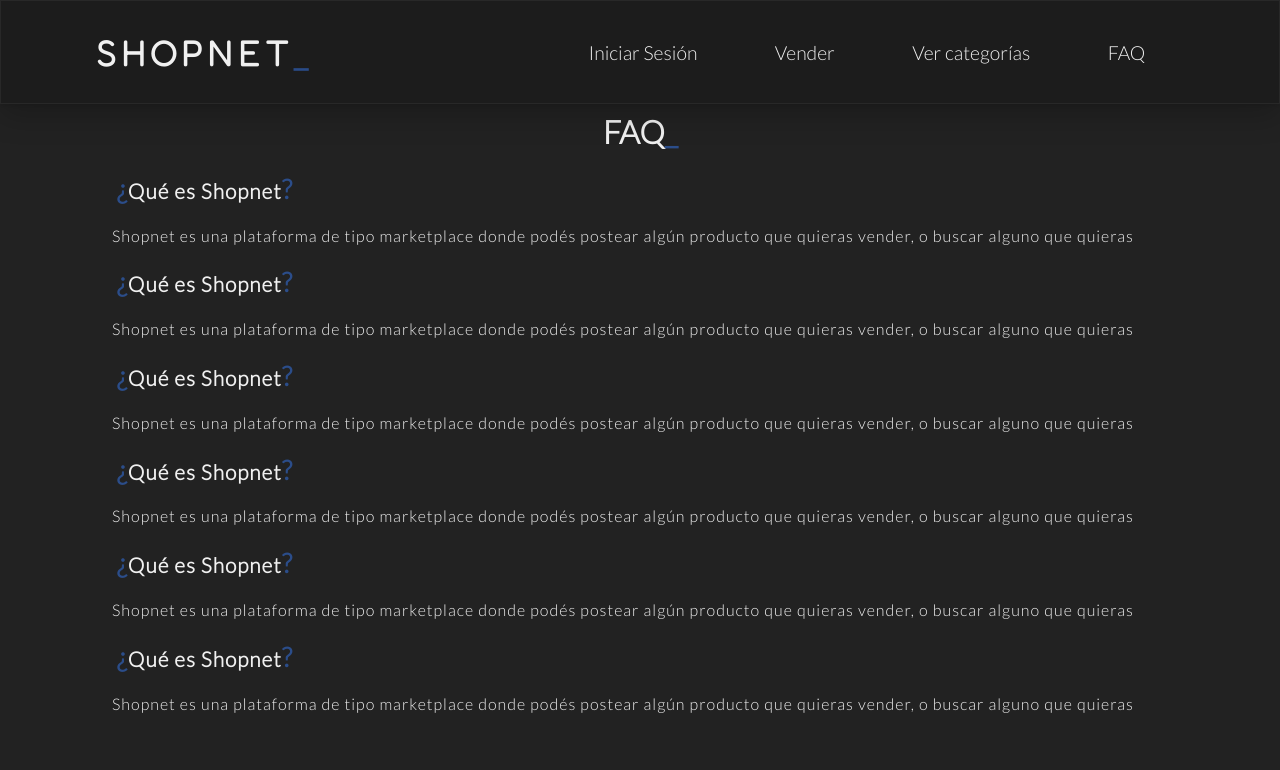
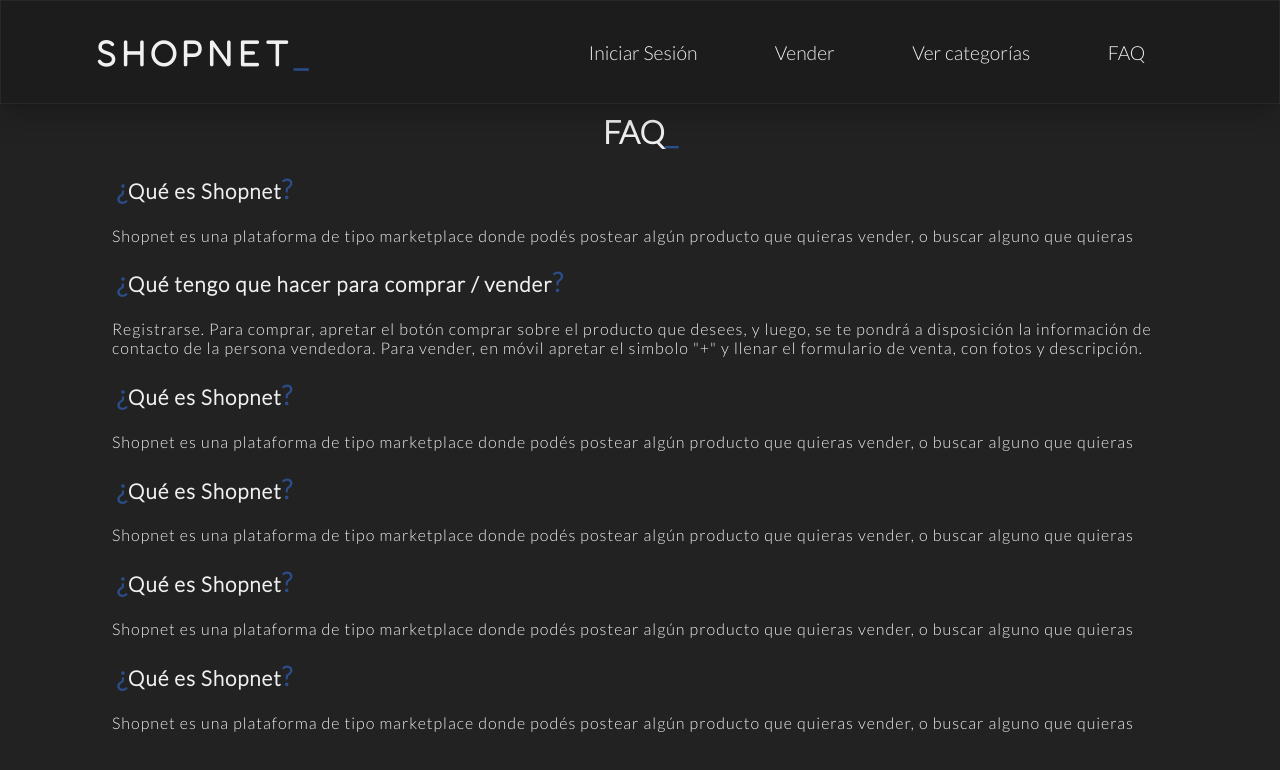
Before and after one commit to alejandroacd/shopnet, a React (Create React App) app in the folder client/: page /faq in a window 1280 px wide. Shown: the top 770 px of the page. Built offline with nearby package versions, Linux system fonts and the light colour scheme.

Commit message:
Changes of navigation menu

```diff
--- a/client/src/components/FAQ/Faq.css
+++ b/client/src/components/FAQ/Faq.css
@@ -1,7 +1,8 @@
 .faq_container {
-    height: 70vh;
+    height:70vh;
     position: relative;
     top:7em;
+    margin-bottom: 50em;
 }
 
 .faq_container h1 {
@@ -17,7 +18,8 @@
     width: 85%;
     margin: 0 auto;
     color: var(--primary);
-    margin-top:1em;
+    margin-top:0.5em;
+
 }
 
 .faq_box .question {
--- a/client/src/components/FAQ/Faq.js
+++ b/client/src/components/FAQ/Faq.js
@@ -17,9 +17,9 @@
 
             <div className='faq_box'>
                 <p className='question'> <span className='blue'>¿</span>
-                      Qué es Shopnet
+                      Qué tengo que hacer para comprar / vender
                  <span className='blue'>?</span> </p>
-                <p className='answer'> Shopnet es una plataforma de tipo marketplace donde podés postear algún producto que quieras vender, o buscar alguno que quieras</p>
+                <p className='answer'> Registrarse. Para comprar, apretar el botón comprar sobre el producto que desees, y luego, se te pondrá a disposición la información de contacto de la persona vendedora. Para vender, en móvil apretar el simbolo "+" y llenar el formulario de venta, con fotos y descripción. </p>
 
             </div>
 
--- a/client/src/components/Profile/Profile.js
+++ b/client/src/components/Profile/Profile.js
@@ -113,7 +113,7 @@
     return (
         <>
 
-        {!token && <Navigate replace to='/'/>}
+        {!token && <Navigate replace to='/login'/>}
 
             <div className='profile-container'>
                 <div className='back-button' onClick={() => navigate(-1)}>
```
